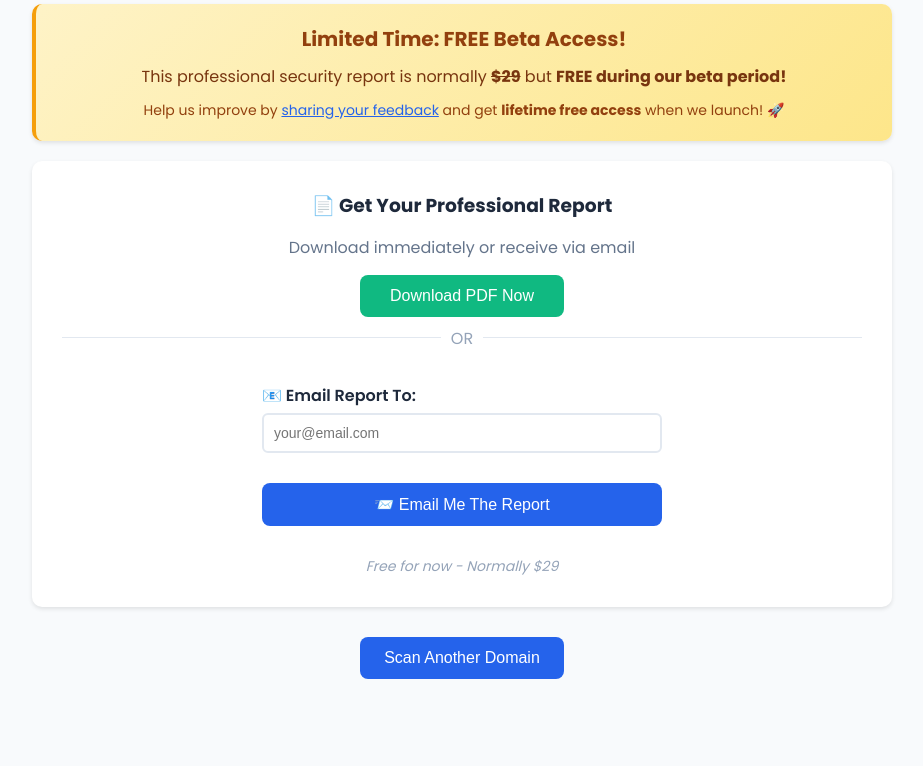
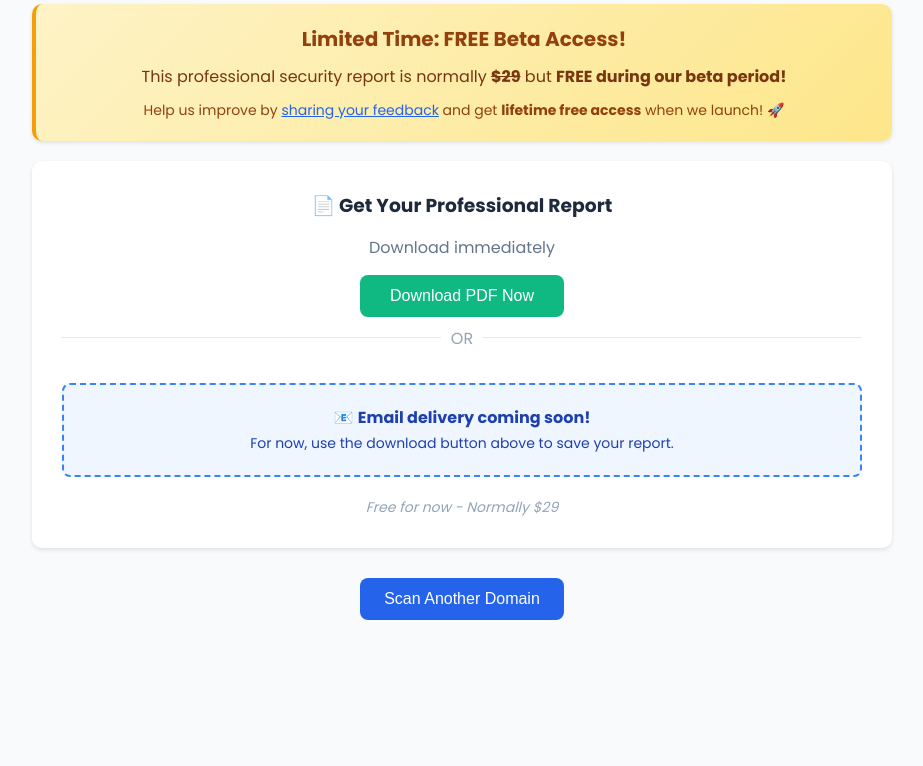
Before and after one commit to Enow-Rawlings/seccheck, a Flask app: template templates/results.html in a window 1280 px wide. Shown: the part 1492-2258 px from the top of the page, without its empty margins (178-1101 px from the left). After the commit the page ends 2112 px from the top, so only its background shows below. Run offline with Flask 3, Linux system fonts and the light colour scheme; the template is opened without the code that fills it: most values are stand-ins (such as "Sample title", 1, 10 or a date in 2020).

Commit message:
Launch version - email coming soon

```diff
--- a/templates/results.html
+++ b/templates/results.html
@@ -385,7 +385,7 @@
     <div style="background: white; padding: 30px; border-radius: 10px; box-shadow: 0 2px 4px rgba(0,0,0,0.1); margin-bottom: 20px;">
         <h3 style="text-align: center;">📄 Get Your Professional Report</h3>
         <p style="color: #64748b; margin: 15px 0; text-align: center;">
-            Download immediately or receive via email
+            Download immediately
         </p>
 
         <!-- Download Button -->
@@ -403,7 +403,7 @@
         </div>
 
         <!-- Email Form -->
-        <form method="POST" action="/email-report" style="max-width: 400px; margin: 0 auto;">
+        <!-- <form method="POST" action="/email-report" style="max-width: 400px; margin: 0 auto;">
             <input type="hidden" name="results" value='{{ results | tojson }}'>
 
             <div style="margin-bottom: 15px;">
@@ -423,7 +423,15 @@
             <button type="submit" onclick="gtag('event', 'email_report', {'event_category': 'report', 'event_label': '{{ results.domain }}'});" style="background: #2563eb; font-size: 16px; padding: 12px 30px; width: 100%;">
                 📨 Email Me The Report
             </button>
-        </form>
+        </form> -->
+        <!-- Email Coming Soon -->
+<div style="text-align: center; margin: 20px 0; padding: 20px; background: #eff6ff; border-radius: 8px; border: 2px dashed #3b82f6;">
+    <p style="color: #1e40af; margin: 0; font-size: 16px;">
+        📧 <strong>Email delivery coming soon!</strong><br>
+        <span style="font-size: 14px;">For now, use the download button above to save your report.</span>
+    </p>
+</div>
+
 
         <p style="color: #94a3b8; font-size: 14px; margin-top: 20px; text-align: center;">
             <i>Free for now - Normally $29</i>
```
